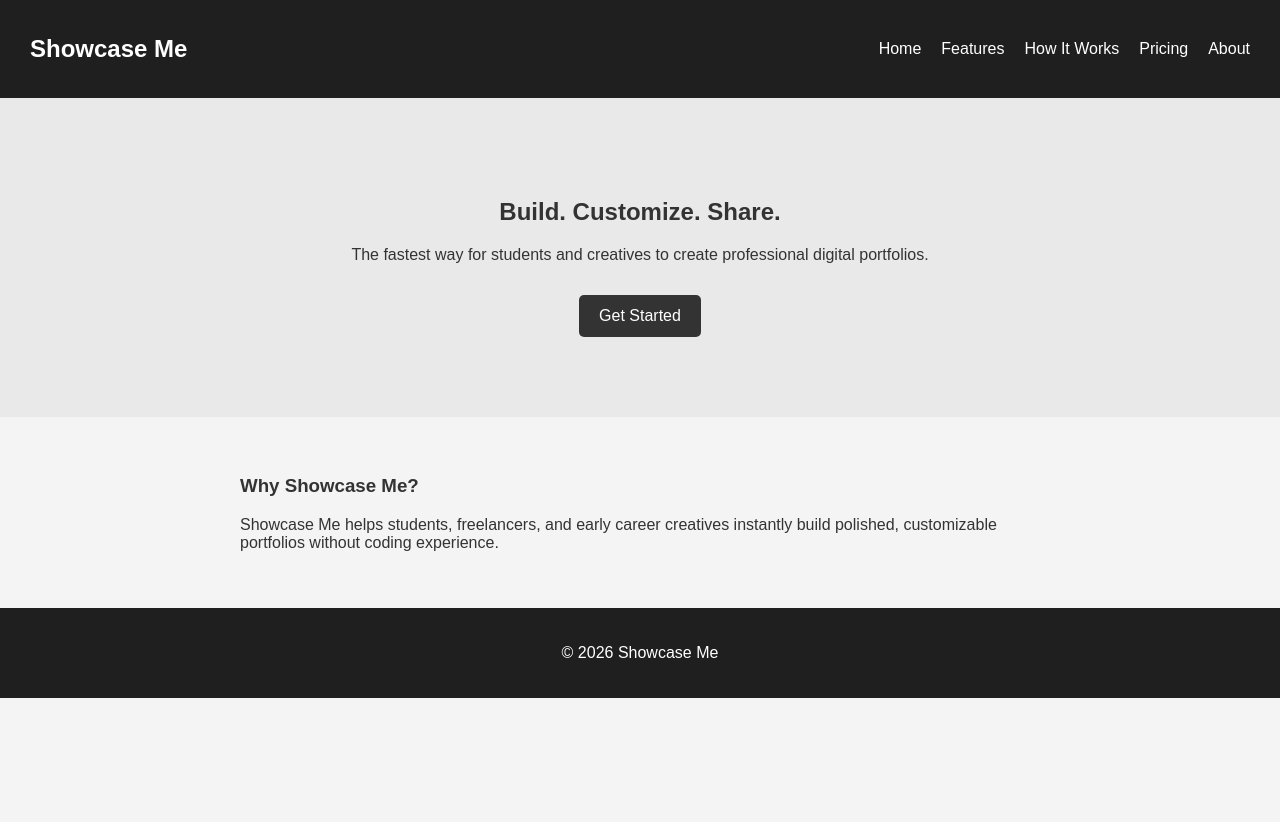
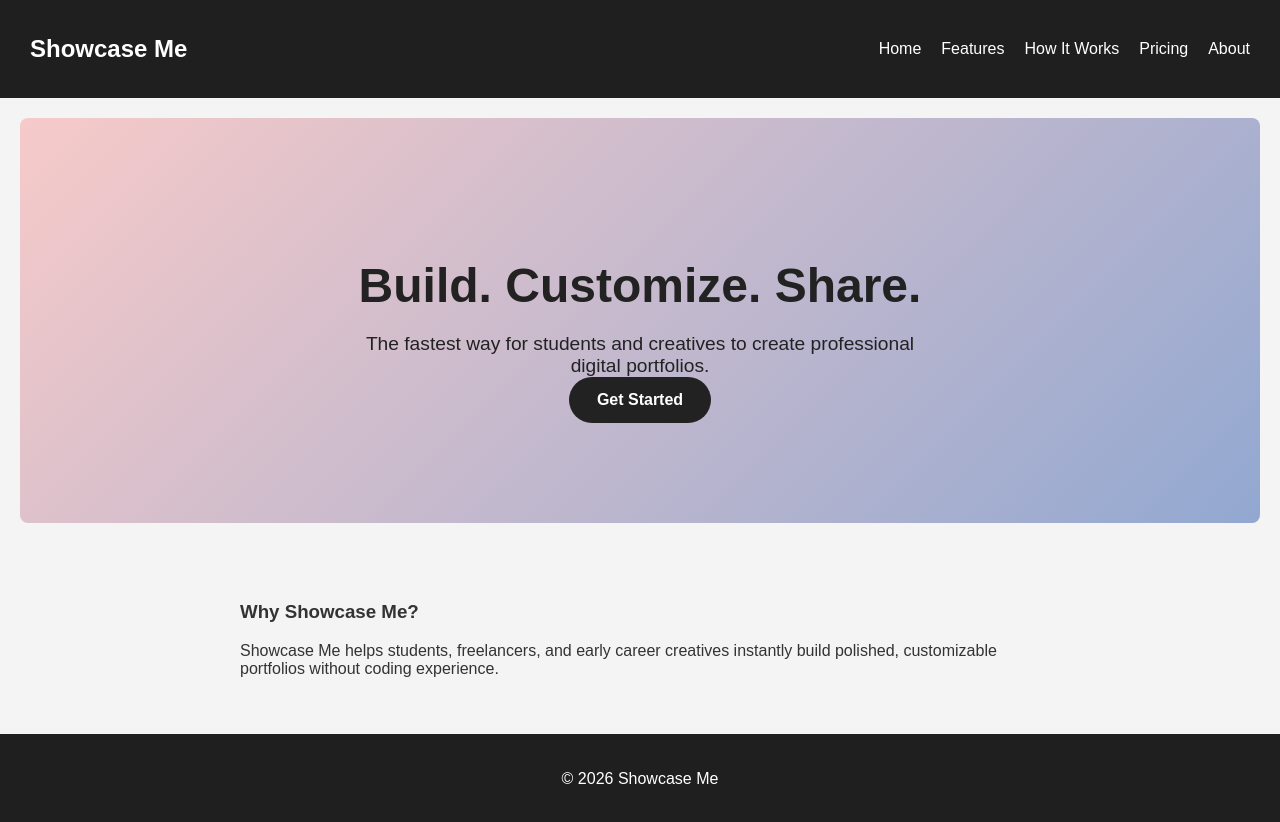
Before and after one commit to ShaniaLuns/Showcase-me, a plain HTML site: page index.html in a window 1280 px wide. Before the commit the page ends 800 px from the top, so only its background shows below. Drawn offline with Linux system fonts and the light colour scheme.

Commit message:
Update style.css

```diff
--- a/style.css
+++ b/style.css
@@ -30,19 +30,39 @@ nav a:hover {
 }
 
 .hero {
-  text-align: center;
-  padding: 80px 20px;
-  background: #e9e9e9;
+    text-align: center;
+    padding: 100px 20px;
+    background: linear-gradient(135deg, #f7cac9, #92a8d1); /* soft gradient */
+    color: #222;
+    border-radius: 8px;
+    margin: 20px;
+}
+
+.hero h2 {
+    font-size: 3em;
+    margin-bottom: 20px;
+}
+
+.hero p {
+    font-size: 1.2em;
+    max-width: 600px;
+    margin: auto;
 }
 
 .btn {
-  display: inline-block;
-  padding: 12px 20px;
-  background: #333;
-  color: white;
-  text-decoration: none;
-  border-radius: 5px;
-  margin-top: 15px;
+    display: inline-block;
+    padding: 14px 28px;
+    background-color: #222;
+    color: #fff;
+    text-decoration: none;
+    border-radius: 50px;
+    font-weight: bold;
+    transition: 0.3s;
+}
+
+.btn:hover {
+    background-color: #555;
+    transform: scale(1.05);
 }
 
 section {
```
